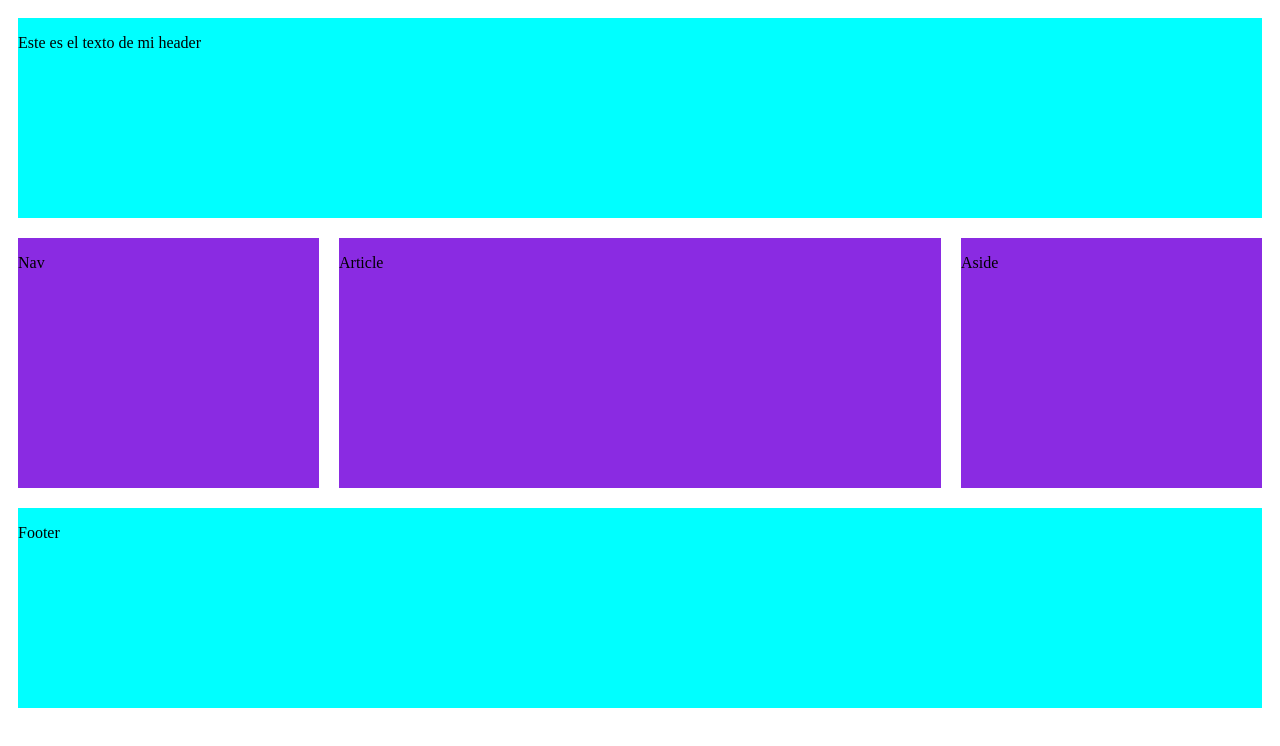
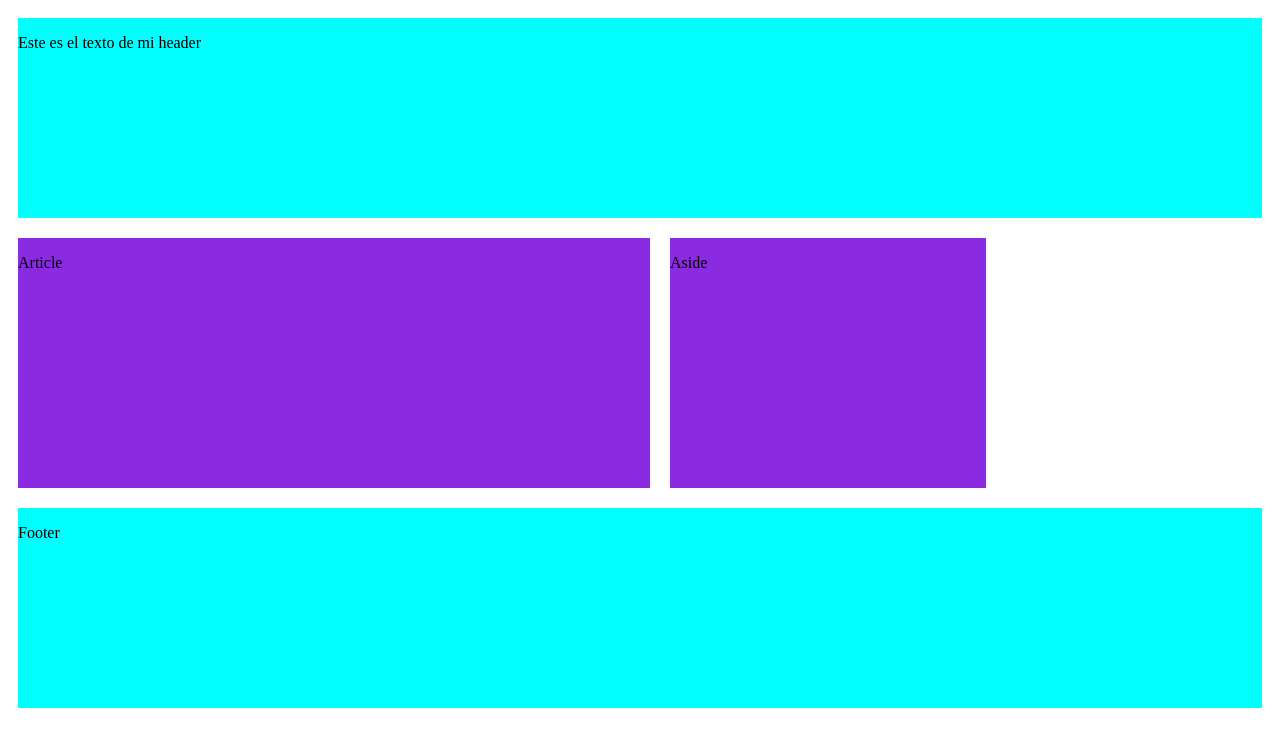
Before and after one commit to minagonzalez/curso-coder-42905, a plain HTML site: page my-site/index.html in a window 1280 px wide. Drawn offline with Linux system fonts and the light colour scheme.

Commit message:
eliminamos el nav de my site

```diff
--- a/my-site/index.html
+++ b/my-site/index.html
@@ -14,9 +14,7 @@
     </header>
 
     <main>
-        <nav>
-            <p>Nav</p>
-        </nav>
+
         <article>
             <p>Article</p>
         </article>
```
